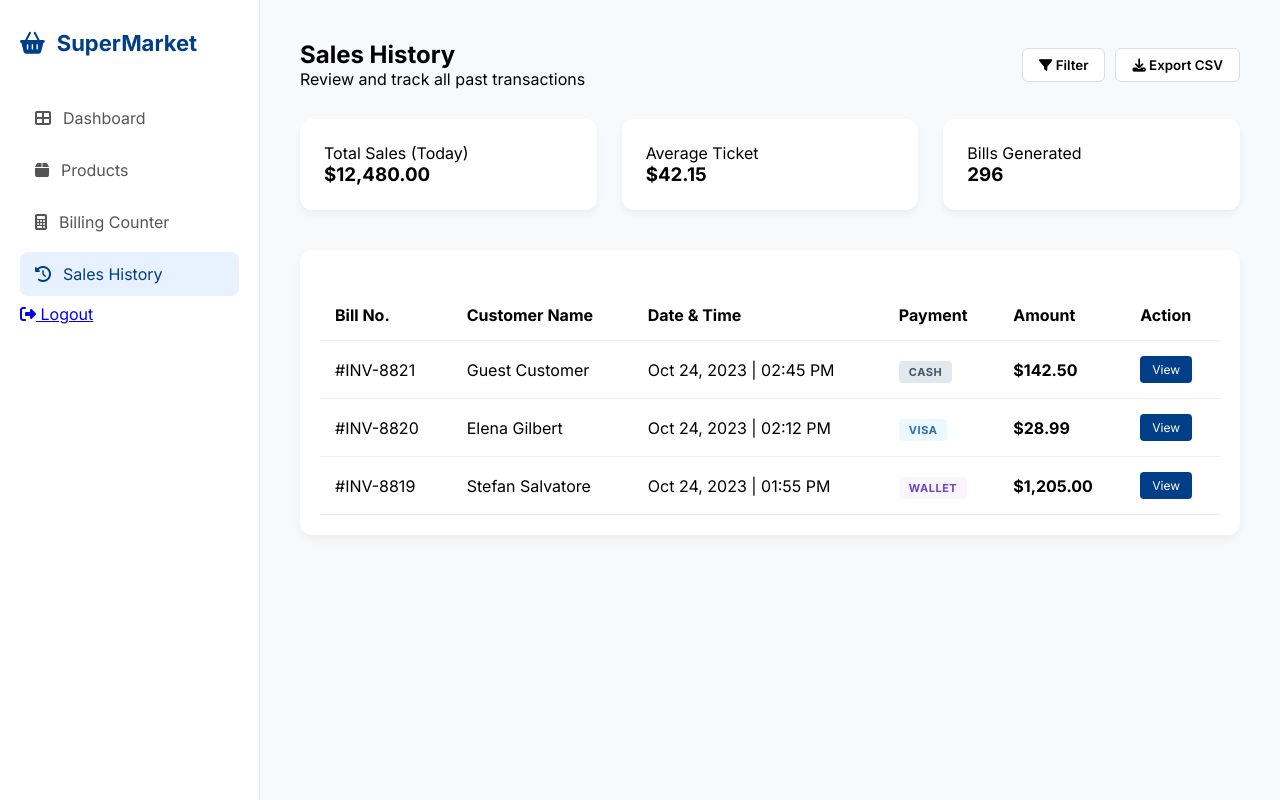
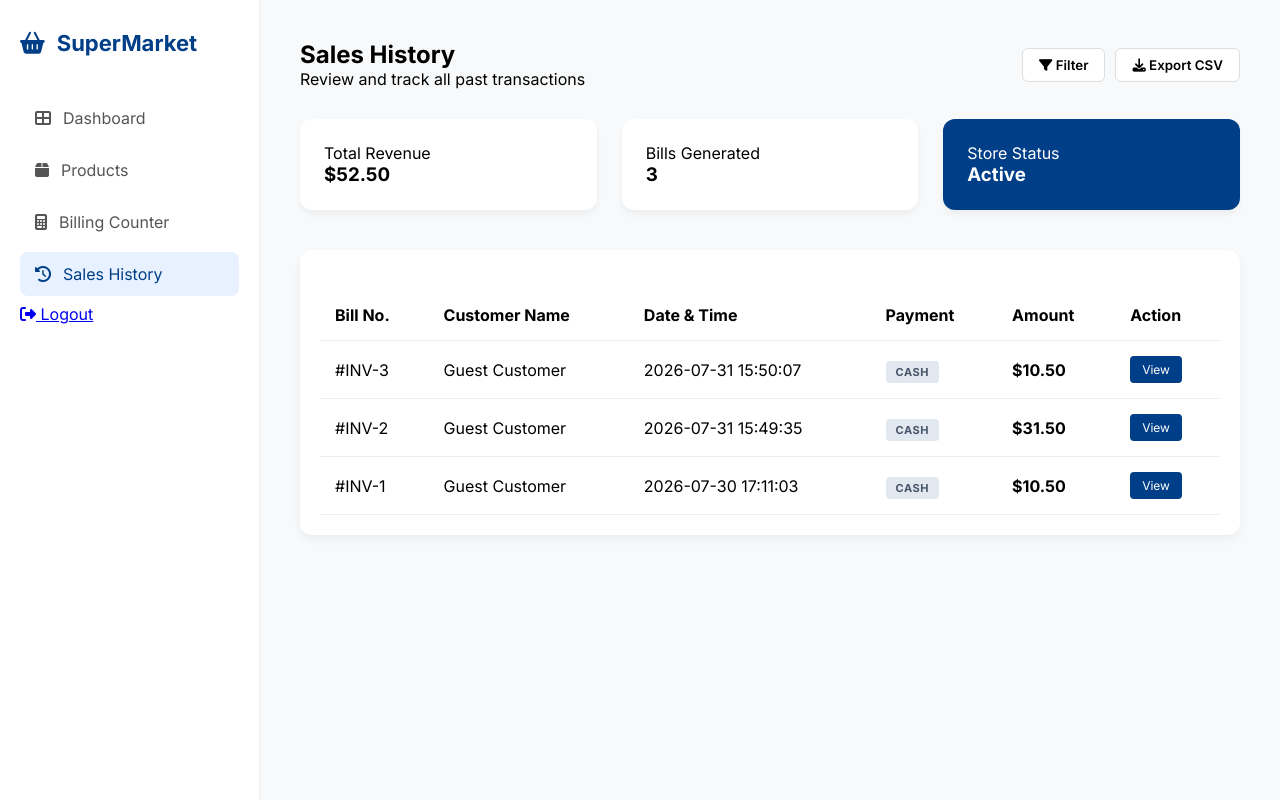
Before and after one commit to YashParmar88/SuperMarket-POS, a Flask app: page /history in a window 1280 px wide. Run offline with Flask 3, Linux system fonts and the light colour scheme; the visitor is signed in with stand-in values (Sample User, id 1); data comes from the database, SQL or seed files in the repository; both versions use the stored data as it was after the commit.

Commit message:
completed sales history module

```diff
--- a/app.py
+++ b/app.py
@@ -120,18 +120,32 @@ def save_bill():
     return {"success": True, "message": "Bill generated successfully!"}
 
 # Page 5: Sales History Route (Protected)
+# Updated Page 5: Sales History Route to fetch real transactions
 @app.route('/history')
 def history():
+    # Security check: Ensure admin is logged in
     if 'user' not in session:
         return redirect(url_for('login'))
-    return render_template('history.html')
 
-# Route to logout and clear session
-@app.route('/logout')
-def logout():
-    session.pop('user', None)
-    flash("You have been logged out successfully.")
-    return redirect(url_for('login'))
+    conn = get_db_connection()
+    # Fetch all records from 'sales' table, sorted by latest first
+    all_sales = conn.execute('SELECT * FROM sales ORDER BY id DESC').fetchall()
+
+    # Simple calculation for summary cards
+    total_revenue = 0
+    for sale in all_sales:
+        total_revenue += sale['total_amount']
+
+    bill_count = len(all_sales)
+    conn.close()
+
+    # Passing data and counts to the HTML template
+    return render_template('history.html', sales=all_sales, total=total_revenue, count=bill_count)
+
+
+
+
+
 
 if __name__ == '__main__':
     app.run(debug=True)
--- a/templates/history.html
+++ b/templates/history.html
@@ -45,16 +45,16 @@
             <!-- Sales Summary Cards -->
             <div class="stats-grid">
     <div class="stat-card">
-                    <p>Total Sales (Today)</p>
-                    <h3>$12,480.00</h3>
-                </div>
-                <div class="stat-card">
-                    <p>Average Ticket</p>
-                    <h3>$42.15</h3>
+        <p>Total Revenue</p>
+        <h3>${{ "%.2f"|format(total) }}</h3>
     </div>
     <div class="stat-card">
         <p>Bills Generated</p>
-                    <h3>296</h3>
+        <h3>{{ count }}</h3>
+    </div>
+    <div class="stat-card blue-card">
+        <p>Store Status</p>
+        <h3>Active</h3>
     </div>
 </div>
 
@@ -72,31 +72,17 @@
                         </tr>
                     </thead>
                     <tbody>
-                        <!-- Mock data rows for presentation -->
+    <!-- Loop through each sale record fetched from database -->
+    {% for sale in sales %}
     <tr>
-                            <td>#INV-8821</td>
-                            <td>Guest Customer</td>
-                            <td>Oct 24, 2023 | 02:45 PM</td>
+        <td>#INV-{{ sale['id'] }}</td>
+        <td>{{ sale['customer_name'] }}</td>
+        <td>{{ sale['date_time'] }}</td>
         <td><span class="pay-badge cash">CASH</span></td>
-                            <td><strong>$142.50</strong></td>
+        <td><strong>${{ "%.2f"|format(sale['total_amount']) }}</strong></td>
         <td><button class="btn-view-small">View</button></td>
     </tr>
-                        <tr>
-                            <td>#INV-8820</td>
-                            <td>Elena Gilbert</td>
-                            <td>Oct 24, 2023 | 02:12 PM</td>
-                            <td><span class="pay-badge card">VISA</span></td>
-                            <td><strong>$28.99</strong></td>
-                            <td><button class="btn-view-small">View</button></td>
-                        </tr>
-                        <tr>
-                            <td>#INV-8819</td>
-                            <td>Stefan Salvatore</td>
-                            <td>Oct 24, 2023 | 01:55 PM</td>
-                            <td><span class="pay-badge digital">WALLET</span></td>
-                            <td><strong>$1,205.00</strong></td>
-                            <td><button class="btn-view-small">View</button></td>
-                        </tr>
+    {% endfor %}
 </tbody>
                 </table>
             </div>
```
Also changed, not shown: supermarket.db. Lines whose indentation alone changed are shown as unchanged.
